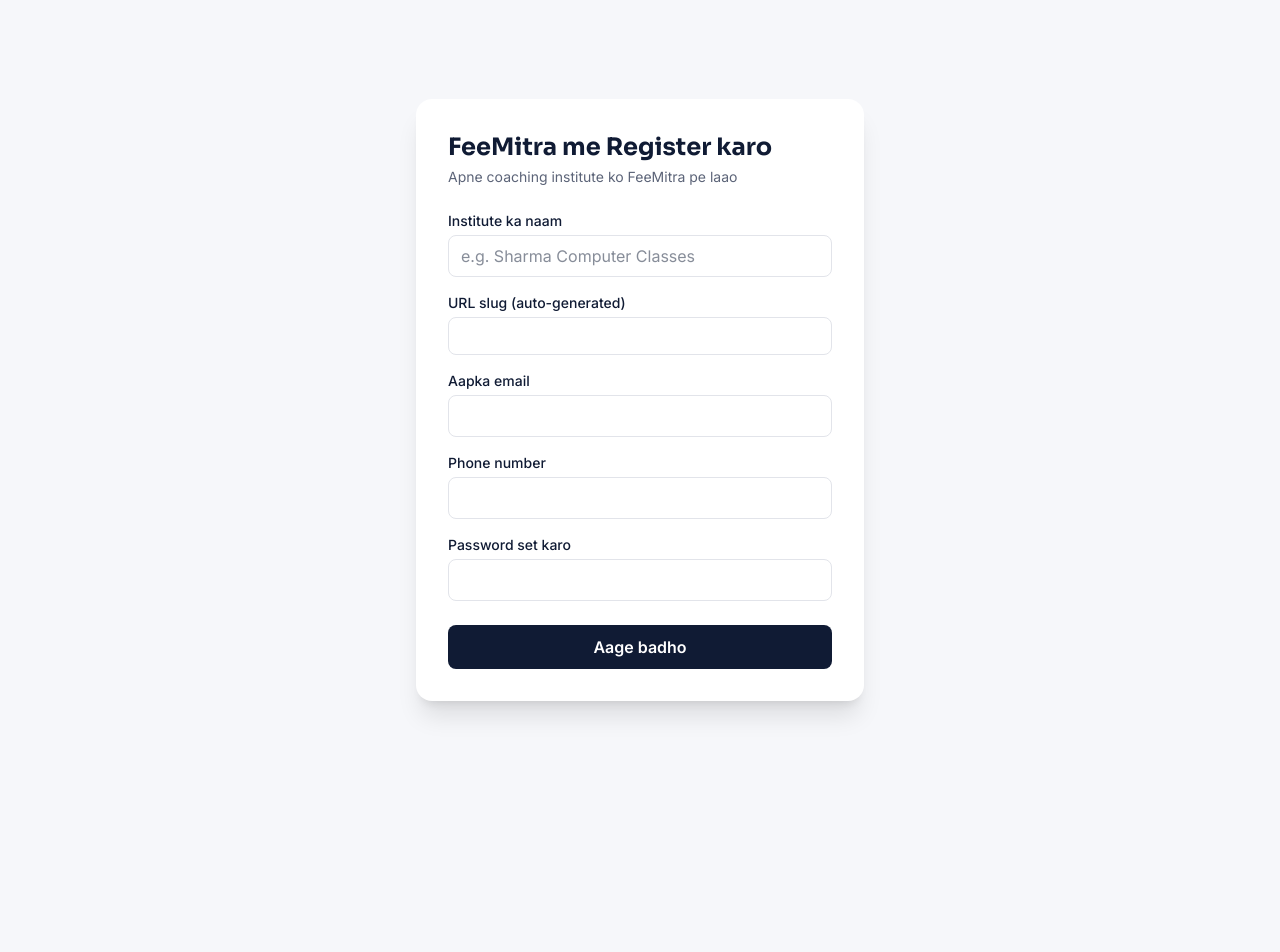
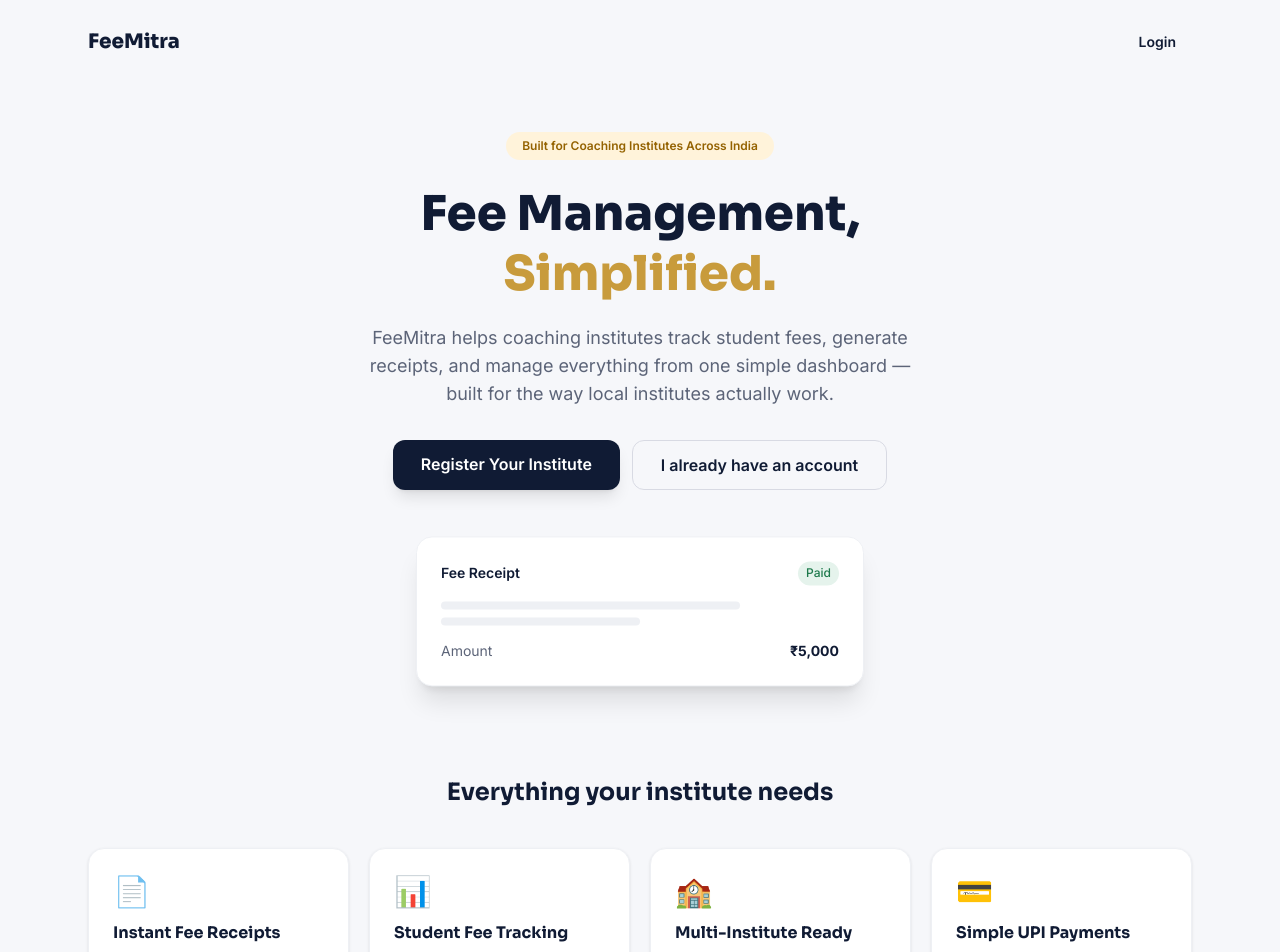
Before and after one commit to feemitraofficial/feemitra, a Next.js app: page / in a window 1280 px wide. Shown: the top 952 px of the page. Before the commit the page ends 800 px from the top, so only its background shows below. Built offline with nearby package versions, Linux system fonts and the light colour scheme; no server answers.

Commit message:
Add files via upload

```diff
--- a/src/app/globals.css
+++ b/src/app/globals.css
@@ -27,9 +27,49 @@
   font-family: 'Sora', 'Inter', sans-serif;
 }
 
+@keyframes fadeInUp {
+  from { opacity: 0; transform: translateY(16px); }
+  to { opacity: 1; transform: translateY(0); }
+}
+
+@keyframes fadeIn {
+  from { opacity: 0; }
+  to { opacity: 1; }
+}
+
+@keyframes floatSlow {
+  0%, 100% { transform: translateY(0); }
+  50% { transform: translateY(-10px); }
+}
+
+.animate-fade-in-up {
+  animation: fadeInUp 0.6s cubic-bezier(0.16, 1, 0.3, 1) both;
+}
+
+.animate-fade-in {
+  animation: fadeIn 0.5s ease-out both;
+}
+
+.animate-float {
+  animation: floatSlow 4s ease-in-out infinite;
+}
+
+.stagger-1 { animation-delay: 0.1s; }
+.stagger-2 { animation-delay: 0.2s; }
+.stagger-3 { animation-delay: 0.3s; }
+.stagger-4 { animation-delay: 0.4s; }
+
 button, a {
   transition: transform 0.15s ease, box-shadow 0.15s ease, opacity 0.15s ease, background-color 0.15s ease;
 }
 button:active {
   transform: scale(0.97);
 }
+
+.card-hover {
+  transition: transform 0.2s ease, box-shadow 0.2s ease;
+}
+.card-hover:hover {
+  transform: translateY(-4px);
+  box-shadow: 0 12px 28px rgba(16, 27, 52, 0.1);
+}
--- a/src/app/page.js
+++ b/src/app/page.js
@@ -1,265 +1,168 @@
-"use client";
+import Link from "next/link";
 
-import { useState } from "react";
-import { createClient } from "@/lib/supabase/client";
+const features = [
+  {
+    title: "Instant Fee Receipts",
+    desc: "Generate professional, downloadable fee receipts for every student payment in one click.",
+    icon: "📄",
+  },
+  {
+    title: "Student Fee Tracking",
+    desc: "See who has paid, who is due, and payment history — all in one clean dashboard.",
+    icon: "📊",
+  },
+  {
+    title: "Multi-Institute Ready",
+    desc: "Manage one branch or many. Each institute gets its own secure, private dashboard.",
+    icon: "🏫",
+  },
+  {
+    title: "Simple UPI Payments",
+    desc: "Students and institutes pay easily via UPI — no complicated setup required.",
+    icon: "💳",
+  },
+];
 
-const REG_FEE = 999;
-const UPI_ID = "coolmahato@axl";
-const UPI_NAME = "FeeMitra";
+export default function LandingPage() {
+  return (
+    <div style={{ background: "var(--bg)" }} className="min-h-screen overflow-hidden">
+      {/* Header */}
+      <header className="max-w-6xl mx-auto px-6 py-6 flex justify-between items-center">
+        <span className="font-display text-xl font-extrabold" style={{ color: "var(--navy)" }}>
+          FeeMitra
+        </span>
+        <Link
+          href="/login"
+          className="text-sm font-semibold px-4 py-2 rounded-lg"
+          style={{ color: "var(--navy)" }}
+        >
+          Login
+        </Link>
+      </header>
 
-function buildUpiLink(amount) {
-  const params = new URLSearchParams({
-    pa: UPI_ID,
-    pn: UPI_NAME,
-    am: String(amount),
-    cu: "INR",
-    tn: "FeeMitra Registration Fee",
-  });
-  return `upi://pay?${params.toString()}`;
-}
+      {/* Hero */}
+      <section className="max-w-6xl mx-auto px-6 pt-12 pb-20 text-center">
+        <div
+          className="inline-block px-4 py-1.5 rounded-full text-xs font-semibold mb-6 animate-fade-in-up"
+          style={{ background: "#FFF3DA", color: "#946200" }}
+        >
+          Built for Coaching Institutes Across India
+        </div>
 
-export default function RegisterPage() {
-  const supabase = createClient();
-  const [step, setStep] = useState(1); // 1 = details, 2 = payment, 3 = done
-  const [form, setForm] = useState({
-    name: "",
-    slug: "",
-    ownerEmail: "",
-    ownerPhone: "",
-    password: "",
-  });
-  const [utr, setUtr] = useState("");
-  const [error, setError] = useState("");
-  const [loading, setLoading] = useState(false);
-  const [instituteId, setInstituteId] = useState(null);
+        <h1
+          className="font-display text-4xl sm:text-5xl font-extrabold mb-5 leading-tight animate-fade-in-up stagger-1"
+          style={{ color: "var(--navy)" }}
+        >
+          Fee Management,
+          <br />
+          <span style={{ color: "var(--gold)" }}>Simplified.</span>
+        </h1>
 
-  function handleChange(e) {
-    const { name, value } = e.target;
-    setForm((f) => ({
-      ...f,
-      [name]: value,
-      ...(name === "name"
-        ? { slug: value.toLowerCase().trim().replace(/[^a-z0-9]+/g, "-").replace(/(^-|-$)/g, "") }
-        : {}),
-    }));
-  }
-
-  async function handleDetailsSubmit(e) {
-    e.preventDefault();
-    setError("");
-    setLoading(true);
-
-    try {
-      // 1. Create auth user for this institute's owner
-      const { data: signUpData, error: signUpError } = await supabase.auth.signUp({
-        email: form.ownerEmail,
-        password: form.password,
-      });
-      if (signUpError) throw signUpError;
-
-      // 2. Create institute row (status: pending)
-      const { data: instData, error: instError } = await supabase
-        .from("institutes")
-        .insert({
-          name: form.name,
-          slug: form.slug,
-          owner_email: form.ownerEmail,
-          owner_phone: form.ownerPhone,
-          status: "pending",
-          fee_paid: false,
-        })
-        .select()
-        .single();
-      if (instError) throw instError;
-
-      // 3. Link this user as institute admin
-      const { error: adminError } = await supabase.from("institute_admins").insert({
-        institute_id: instData.id,
-        auth_user_id: signUpData.user.id,
-        email: form.ownerEmail,
-        full_name: form.name,
-        role: "admin",
-      });
-      if (adminError) throw adminError;
-
-      setInstituteId(instData.id);
-      setStep(2);
-    } catch (err) {
-      setError(err.message || "Kuch galat ho gaya, dobara try karo.");
-    } finally {
-      setLoading(false);
-    }
-  }
-
-  async function handlePaymentSubmit(e) {
-    e.preventDefault();
-    setError("");
-    setLoading(true);
-
-    try {
-      const { error: payError } = await supabase.from("payments").insert({
-        institute_id: instituteId,
-        student_id: null,
-        amount: REG_FEE,
-        payment_mode: "upi",
-        receipt_number: `REG-${Date.now()}`,
-        remarks: `Registration fee — UTR: ${utr}`,
-      });
-      // ignore payments insert error silently if RLS blocks pre-approval; still move forward
-      setStep(3);
-    } catch (err) {
-      setStep(3);
-    } finally {
-      setLoading(false);
-    }
-  }
-
-  const upiLink = buildUpiLink(REG_FEE);
-
-  return (
-    <div style={{ background: "var(--bg)" }} className="min-h-screen flex items-center justify-center px-4 py-10">
-      <div className="bg-white rounded-2xl shadow-xl p-8 w-full max-w-md">
-        <h1 className="font-display text-2xl font-bold mb-1" style={{ color: "var(--navy)" }}>
-          FeeMitra me Register karo
-        </h1>
-        <p className="text-sm mb-6" style={{ color: "var(--muted)" }}>
-          Apne coaching institute ko FeeMitra pe laao
+        <p
+          className="text-base sm:text-lg max-w-xl mx-auto mb-8 animate-fade-in-up stagger-2"
+          style={{ color: "var(--muted)" }}
+        >
+          FeeMitra helps coaching institutes track student fees, generate
+          receipts, and manage everything from one simple dashboard —
+          built for the way local institutes actually work.
         </p>
 
-        {error && (
-          <div className="mb-4 text-sm rounded-lg px-3 py-2" style={{ background: "#FBEAE6", color: "var(--danger)" }}>
-            {error}
+        <div className="flex flex-col sm:flex-row gap-3 justify-center animate-fade-in-up stagger-3">
+          <Link
+            href="/register"
+            className="px-7 py-3 rounded-xl font-semibold text-white shadow-lg"
+            style={{ background: "var(--navy)" }}
+          >
+            Register Your Institute
+          </Link>
+          <Link
+            href="/login"
+            className="px-7 py-3 rounded-xl font-semibold border"
+            style={{ borderColor: "#D8DAE3", color: "var(--navy)" }}
+          >
+            I already have an account
+          </Link>
+        </div>
+
+        <div className="mt-14 animate-float">
+          <div
+            className="max-w-md mx-auto rounded-2xl shadow-xl p-6 text-left"
+            style={{ background: "white", border: "1px solid #EEF0F4" }}
+          >
+            <div className="flex justify-between items-center mb-4">
+              <span className="text-sm font-semibold" style={{ color: "var(--navy)" }}>
+                Fee Receipt
+              </span>
+              <span
+                className="text-xs px-2 py-1 rounded-full font-medium"
+                style={{ background: "#E5F3EC", color: "var(--success)" }}
+              >
+                Paid
+              </span>
+            </div>
+            <div className="h-2 rounded-full w-3/4 mb-2" style={{ background: "#EEF0F4" }} />
+            <div className="h-2 rounded-full w-1/2 mb-4" style={{ background: "#EEF0F4" }} />
+            <div className="flex justify-between text-sm">
+              <span style={{ color: "var(--muted)" }}>Amount</span>
+              <span className="font-bold" style={{ color: "var(--navy)" }}>₹5,000</span>
+            </div>
           </div>
-        )}
+        </div>
+      </section>
 
-        {step === 1 && (
-          <form onSubmit={handleDetailsSubmit}>
-            <label className="block text-sm font-medium mb-1">Institute ka naam</label>
-            <input
-              name="name"
-              required
-              value={form.name}
-              onChange={handleChange}
-              className="w-full border rounded-lg px-3 py-2 mb-4"
-              style={{ borderColor: "#E2E4EA" }}
-              placeholder="e.g. Sharma Computer Classes"
-            />
-
-            <label className="block text-sm font-medium mb-1">
-              URL slug (auto-generated)
-            </label>
-            <input
-              name="slug"
-              required
-              value={form.slug}
-              onChange={handleChange}
-              className="w-full border rounded-lg px-3 py-2 mb-4 text-sm"
-              style={{ borderColor: "#E2E4EA" }}
-            />
-
-            <label className="block text-sm font-medium mb-1">Aapka email</label>
-            <input
-              type="email"
-              name="ownerEmail"
-              required
-              value={form.ownerEmail}
-              onChange={handleChange}
-              className="w-full border rounded-lg px-3 py-2 mb-4"
-              style={{ borderColor: "#E2E4EA" }}
-            />
-
-            <label className="block text-sm font-medium mb-1">Phone number</label>
-            <input
-              name="ownerPhone"
-              required
-              value={form.ownerPhone}
-              onChange={handleChange}
-              className="w-full border rounded-lg px-3 py-2 mb-4"
-              style={{ borderColor: "#E2E4EA" }}
-            />
-
-            <label className="block text-sm font-medium mb-1">Password set karo</label>
-            <input
-              type="password"
-              name="password"
-              required
-              minLength={6}
-              value={form.password}
-              onChange={handleChange}
-              className="w-full border rounded-lg px-3 py-2 mb-6"
-              style={{ borderColor: "#E2E4EA" }}
-            />
-
-            <button
-              type="submit"
-              disabled={loading}
-              className="w-full rounded-lg py-2.5 font-semibold text-white"
-              style={{ background: "var(--navy)" }}
+      {/* Features */}
+      <section className="max-w-6xl mx-auto px-6 pb-24">
+        <h2
+          className="font-display text-2xl font-bold text-center mb-10"
+          style={{ color: "var(--navy)" }}
+        >
+          Everything your institute needs
+        </h2>
+        <div className="grid sm:grid-cols-2 lg:grid-cols-4 gap-5">
+          {features.map((f, i) => (
+            <div
+              key={f.title}
+              className={`card-hover bg-white rounded-2xl p-6 shadow-sm animate-fade-in-up stagger-${(i % 4) + 1}`}
+              style={{ border: "1px solid #EEF0F4" }}
             >
-              {loading ? "Register ho raha hai..." : "Aage badho"}
-            </button>
-          </form>
-        )}
-
-        {step === 2 && (
-          <form onSubmit={handlePaymentSubmit}>
-            <div className="text-center mb-4">
-              <p className="text-sm mb-2" style={{ color: "var(--muted)" }}>
-                Registration fee: <strong>₹{REG_FEE}</strong>
-              </p>
-              <img
-                src={`https://api.qrserver.com/v1/create-qr-code/?size=220x220&data=${encodeURIComponent(upiLink)}`}
-                alt="UPI QR Code"
-                className="mx-auto rounded-lg border"
-                style={{ borderColor: "#E2E4EA" }}
-              />
-              <p className="text-xs mt-2" style={{ color: "var(--muted)" }}>
-                UPI ID: {UPI_ID}
+              <div className="text-3xl mb-3">{f.icon}</div>
+              <h3 className="font-display font-bold mb-2" style={{ color: "var(--navy)" }}>
+                {f.title}
+              </h3>
+              <p className="text-sm" style={{ color: "var(--muted)" }}>
+                {f.desc}
               </p>
             </div>
+          ))}
+        </div>
+      </section>
 
-            <label className="block text-sm font-medium mb-1">
-              Payment ke baad UTR / Transaction ID daalo
-            </label>
-            <input
-              required
-              value={utr}
-              onChange={(e) => setUtr(e.target.value)}
-              className="w-full border rounded-lg px-3 py-2 mb-6"
-              style={{ borderColor: "#E2E4EA" }}
-              placeholder="e.g. 234567891234"
-            />
+      {/* CTA */}
+      <section className="max-w-3xl mx-auto px-6 pb-24 text-center">
+        <div
+          className="rounded-2xl p-10"
+          style={{ background: "var(--navy)" }}
+        >
+          <h2 className="font-display text-2xl font-bold text-white mb-3">
+            Ready to simplify your institute&apos;s fee management?
+          </h2>
+          <p className="text-sm mb-6" style={{ color: "#B9C0D4" }}>
+            Get started in a few minutes. No technical setup needed.
+          </p>
+          <Link
+            href="/register"
+            className="inline-block px-7 py-3 rounded-xl font-semibold"
+            style={{ background: "var(--gold)", color: "var(--navy)" }}
+          >
+            Register Your Institute →
+          </Link>
+        </div>
+      </section>
 
-            <button
-              type="submit"
-              disabled={loading}
-              className="w-full rounded-lg py-2.5 font-semibold text-white"
-              style={{ background: "var(--navy)" }}
-            >
-              {loading ? "Submit ho raha hai..." : "Payment confirm karo"}
-            </button>
-          </form>
-        )}
-
-        {step === 3 && (
-          <div className="text-center py-6">
-            <div
-              className="w-14 h-14 rounded-full mx-auto mb-4 flex items-center justify-center text-2xl"
-              style={{ background: "#E5F3EC", color: "var(--success)" }}
-            >
-              ✓
-            </div>
-            <h2 className="font-display text-lg font-bold mb-2" style={{ color: "var(--navy)" }}>
-              Registration ho gaya!
-            </h2>
-            <p className="text-sm" style={{ color: "var(--muted)" }}>
-              Tumhara payment verify hone ke baad account approve ho jayega
-              (kuch ghanto me). Approval ke baad email pe pata chal jayega,
-              phir login kar sakte ho.
-            </p>
-          </div>
-        )}
-      </div>
+      {/* Footer */}
+      <footer className="text-center pb-10 text-xs" style={{ color: "var(--muted)" }}>
+        © {new Date().getFullYear()} FeeMitra. Built for coaching institutes.
+      </footer>
     </div>
   );
 }
```
